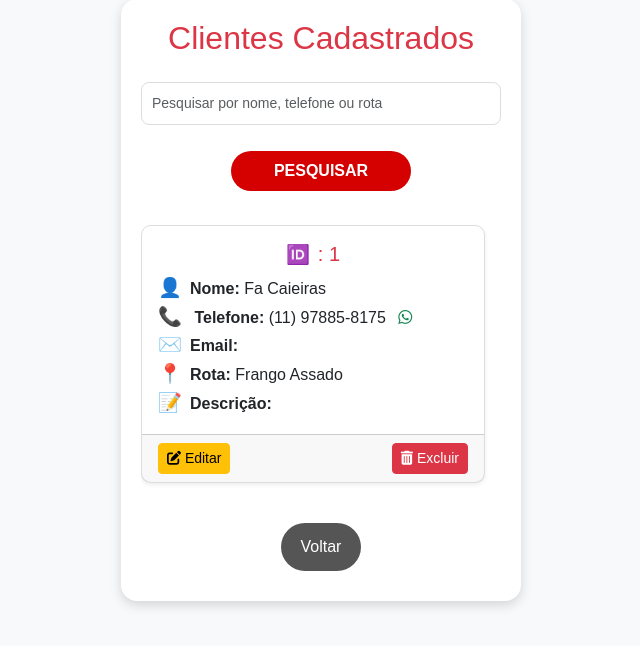
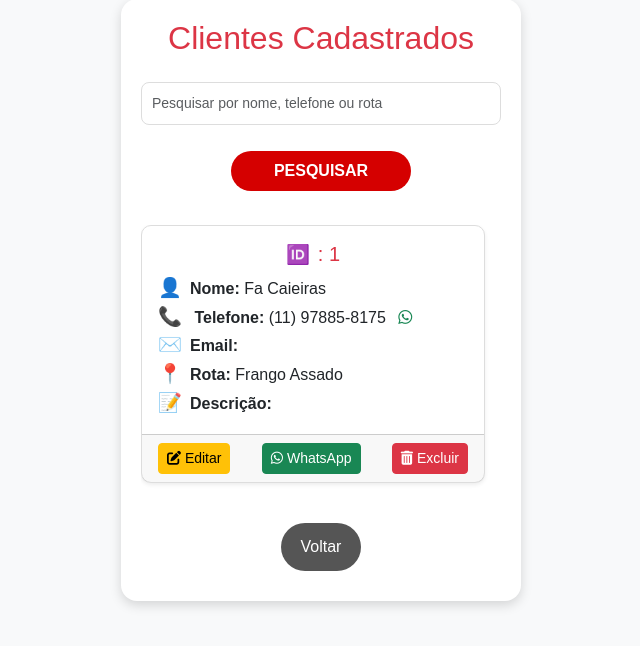
Before and after one commit to AngeloSouza1/cat-empresa, a Flask app: page /clientes in a window 1280 px wide. Shown: the part 100-746 px from the top of the page, without its empty margins (319-959 px from the left). Run offline with Flask 3, Linux system fonts and the light colour scheme.

Commit message:
feat inclusao botao whats

```diff
--- a/templates/clientes.html
+++ b/templates/clientes.html
@@ -85,15 +85,31 @@
                 </div>
                 <!-- Botões de Ações -->
                 <div class="card-footer d-flex justify-content-between">
+                    <!-- Botão Editar -->
                     <a href="/cadastro/{{ cliente.id }}" class="btn btn-warning btn-sm" title="Editar">
                         <i class="fas fa-edit"></i> Editar
                     </a>
+
+                    <!-- Botão WhatsApp -->
+                    {% if cliente.telefone|validar_telefone %}
+                    <a
+                        href="https://wa.me/{{ cliente.telefone|validar_telefone }}"
+                        class="btn btn-success btn-sm mx-2"
+                        target="_blank"
+                        title="Enviar mensagem no WhatsApp"
+                    >
+                        <i class="fab fa-whatsapp"></i> WhatsApp
+                    </a>
+                    {% endif %}
+
+                    <!-- Botão Excluir -->
                     <form method="POST" action="/excluir/{{ cliente.id }}" onsubmit="return confirm('Tem certeza que deseja excluir este cliente?');">
                         <button type="submit" class="btn btn-danger btn-sm" title="Excluir">
                             <i class="fas fa-trash-alt"></i> Excluir
                         </button>
                     </form>
                 </div>
+
             </div>
             {% endfor %}
         </div>
```
